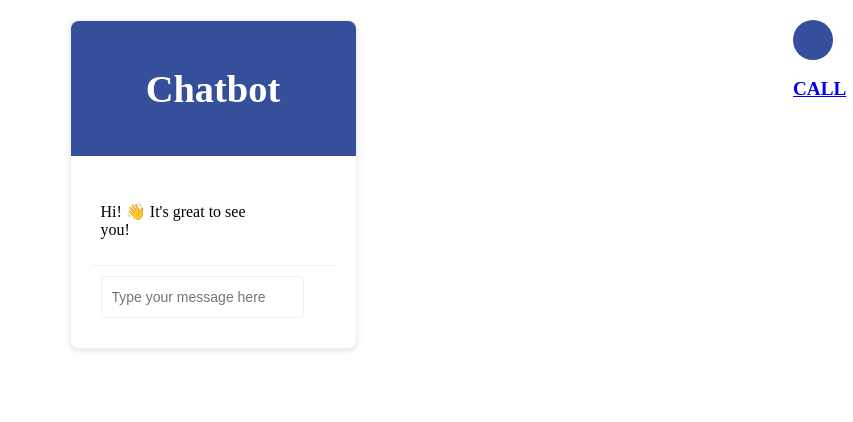
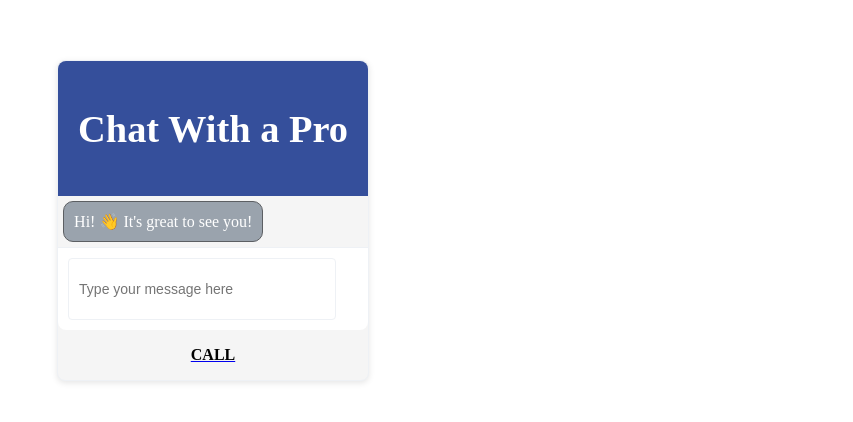
Before and after one commit to AkashSavitala/AI_Chat_Widget, a plain HTML site: page Website/code.html in a window 1280 px wide. Shown: the whole page, without its empty margins (427-1280 px from the left). Drawn offline with Linux system fonts and the light colour scheme.

Commit message:
final websiter1

```diff
--- a/Website/chatbot.js
+++ b/Website/chatbot.js
@@ -15,6 +15,7 @@ document.addEventListener("DOMContentLoaded", function () {
         // Here, you can process the user's message and provide a response from the chatbot
         // For simplicity, we'll add a basic response.
         const chatbotResponse = "Thanks for your message! How can I assist you?";
+        //chatbotResponse.classList.add("user");
         addMessage("chatbot", chatbotResponse);
 
         // Clear the input field
--- a/Website/code.html
+++ b/Website/code.html
@@ -10,7 +10,7 @@
 <body>
     <div class="chatbot-container">
         <div id="header">
-            <h1>Chatbot</h1>
+            <h1>Chat With a Pro</h1>
         </div>
         <div id="chatbot">
             <div id="conversation">
@@ -26,11 +26,15 @@
                     </button>
                 </form>
             </div>
+
+
             <div id="chatbox-opener" class="circle-button">
                 <a href="https://www.google.com/?client=safari" target="_blank">
-                    <b><p style="text-align:center; padding-top:30px;">CALL</p></b>
+                    <b><p style="text-align:center; padding-top:0px; text-decoration: none; color:black;">CALL</p></b>
                 </a>
             </div>
+
+
             <script src="chatbot.js"></script>
         </div>
     </div>
--- a/Website/fonts.css
+++ b/Website/fonts.css
@@ -6,8 +6,7 @@ body {
 }
 
 .chatbot-container {
-    max-width: 600px;
-    margin: 20px;
+    margin: 60px;
     background-color: #f5f5f5;
     border: 1px solid #eef1f5;
     border-radius: 8px;
@@ -24,13 +23,14 @@ body {
     border-top-left-radius: 8px;
     border-top-right-radius: 8px;
 }
-
+//big thing
 #chatbot {
     background-color: #ffffff;
     border-radius: 0 0 8px 8px;
     overflow-y: auto;
     max-height: 400px;
-    padding: 20px;
+    max-width: 300px;
+    padding: 50px;
 }
 
 #conversation {
@@ -51,9 +51,10 @@ body {
 #input-field {
     flex: 1;
     height: 40px;
+    width: 200px;
     border: 1px solid #eef1f5;
     border-radius: 4px;
-    padding: 0 10px;
+    padding:  10px;
     font-size: 14px;
     transition: border-color 0.3s;
     background: #ffffff;
@@ -76,14 +77,7 @@ body {
     cursor: pointer;
 }
 
-.chatbot-message {
-    clear: both;
-    float: left;
-    padding: 10px;
-    max-width: 70%;
-    border-radius: 10px;
-    word-wrap: break-word;
-}
+
 
 .user-message {
     float: right;
@@ -92,18 +86,35 @@ body {
 }
 
 /* Add this CSS to style the chatbox-opener circle */
-.circle-button {
-    position: fixed;
-    top: 20px;
-    right: 20px;
-    background-color: #354f9b;
+
+
+
+
+/* Add this CSS to create a box around user messages */
+/* Add this CSS to create a box around user messages */
+.user-text {
+    float: right;
+    background-color: #007bff;
     color: #fff;
-    border-radius: 50%;
-    width: 40px;
-    height: 40px;
-    text-align: center;
-    line-height: 40px;
-    cursor: pointer;
-    z-index: 999;
-    font-size: 1.2em;
+    border: 1px solid #074383;
+    border-radius: 10px;
+    padding: 10px;
+    max-width: 70%;
+    margin: 5px; /* Add margin for spacing between messages */
 }
+
+/* Style chatbot messages that match a specific text */
+.chatbot-text{
+    float: left;
+    background-color: #9aa3ad;
+    color: #fff;
+    border: 1px solid #5c5f63;
+    border-radius: 10px;
+    padding: 10px;
+    max-width: 70%;
+    margin: 5px; /* Add margin for spacing between messages */
+}
+
+
+
+/* Rest of your CSS styles */
```
